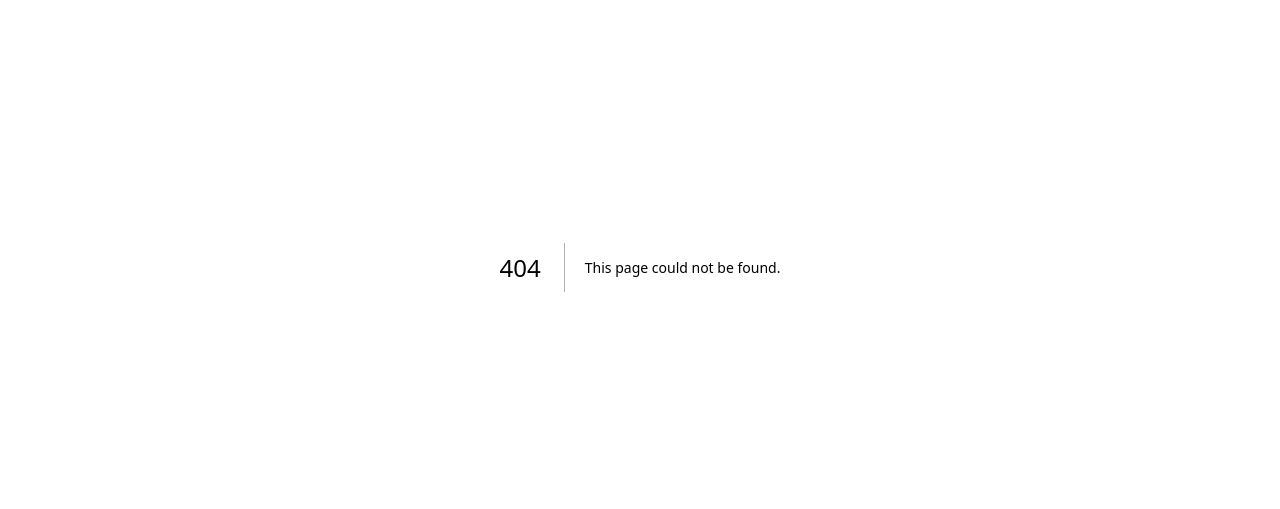
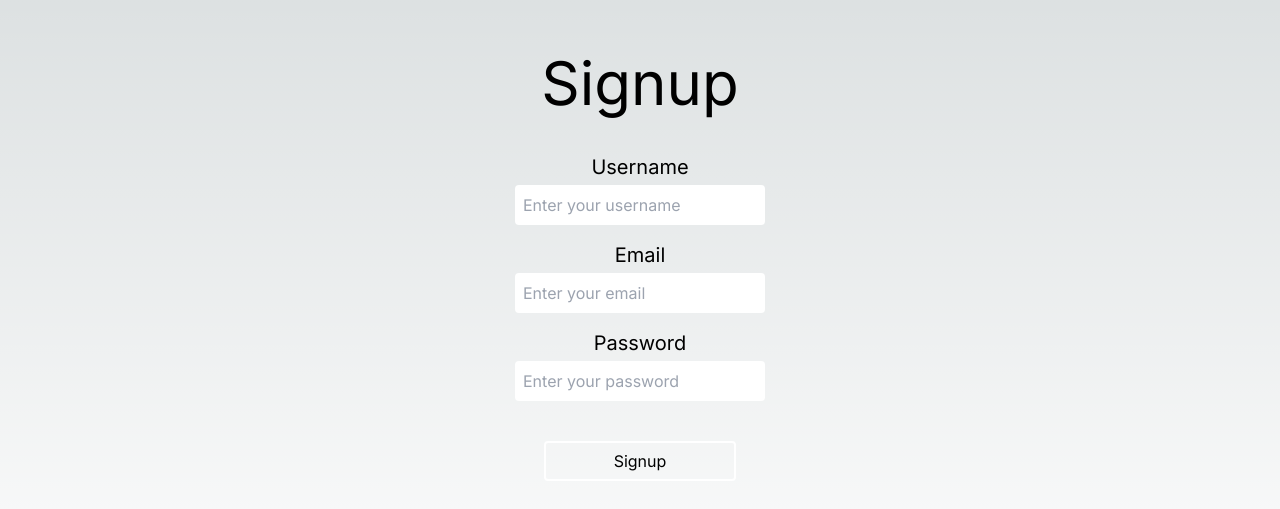
Before and after one commit to italianPalms/nextjs_app, a Next.js app: page /signup in a window 1280 px wide. Before the commit this address had no page. Shown: the part 133-642 px from the top of the page. Built offline with nearby package versions, Linux system fonts and the light colour scheme.

Commit message:
add signup page and set styling

```diff
--- /dev/null
+++ b/src/app/signup/page.jsx
@@ -0,0 +1,44 @@
+"use client";
+import React, { useState } from "react";
+import axios from "axios";
+import { useRouter } from "next/navigation";
+
+export default function signupPage () {
+
+    const router = useRouter();
+    const [user, setUser] = useState({
+        username: "",
+        email: "",
+        password: "",
+    });
+
+    const onSignup =  async => {
+        try {
+            const response = axios.post("/api/users/signup", user)
+
+        } catch (error) {
+            console.log("Signup failed", error.message);
+        }
+    }
+
+    return (
+        <div className="p-3 flex flex-col items-center justify-center min-h-screen">
+            <h1 className="text-6xl mb-6">Signup</h1>
+
+            <label className="text-xl mt-4">Username</label>
+            <input className="p-2 rounded mt-1 text-black" type="text" placeholder="Enter your username"></input>
+
+            <labe className="text-xl mt-4">Email</labe>
+            <input className="p-2 rounded mt-1 text-black" type="email" placeholder="Enter your email"></input>
+
+            <label className="text-xl mt-4">Password</label>
+            <input className="p-2 rounded mt-1 mb-4 text-black" type="password" placeholder="Enter your password"></input>
+
+            <button
+            className="border-white border-2 mt-6 rounded w-48 h-10"
+            onClick={(onSignup) => {
+                console.log("Signup button clicked")
+            }}>Signup</button>
+        </div>
+    )
+}
```
